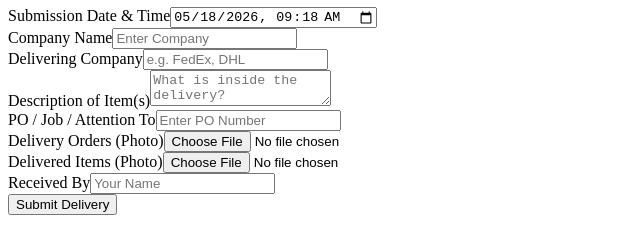
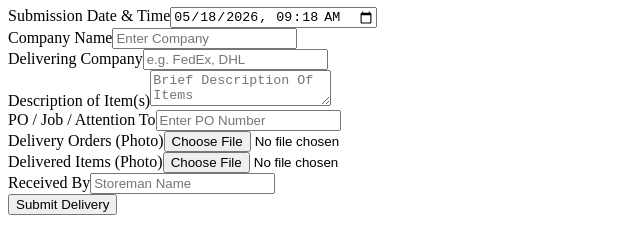
Before and after one commit to oligokz/delivery-form, a Next.js app: page / in a window 1280 px wide. Shown: the part 230-474 px from the top of the page, without its empty margins (0-640 px from the left). Built offline with nearby package versions, Linux system fonts and the light colour scheme.

Commit message:
Update page.tsx

```diff
--- a/app/page.tsx
+++ b/app/page.tsx
@@ -97,7 +97,7 @@ export default function DeliveryForm() {
           <label className="block text-xs font-bold text-gray-500 uppercase mb-1 ml-1">Description of Item(s)</label>
           <textarea
             name="description"
-            placeholder="What is inside the delivery?"
+            placeholder="Brief Description Of Items"
             className="w-full p-4 border border-gray-200 rounded-xl h-28 outline-none focus:ring-2 focus:ring-blue-500"
           />
         </div>
@@ -129,7 +129,7 @@ export default function DeliveryForm() {
           <input
             type="text"
             name="receivedBy"
-            placeholder="Your Name"
+            placeholder="Storeman Name"
             className="w-full p-4 border border-gray-200 rounded-xl outline-none focus:ring-2 focus:ring-blue-500"
             required
           />
```
